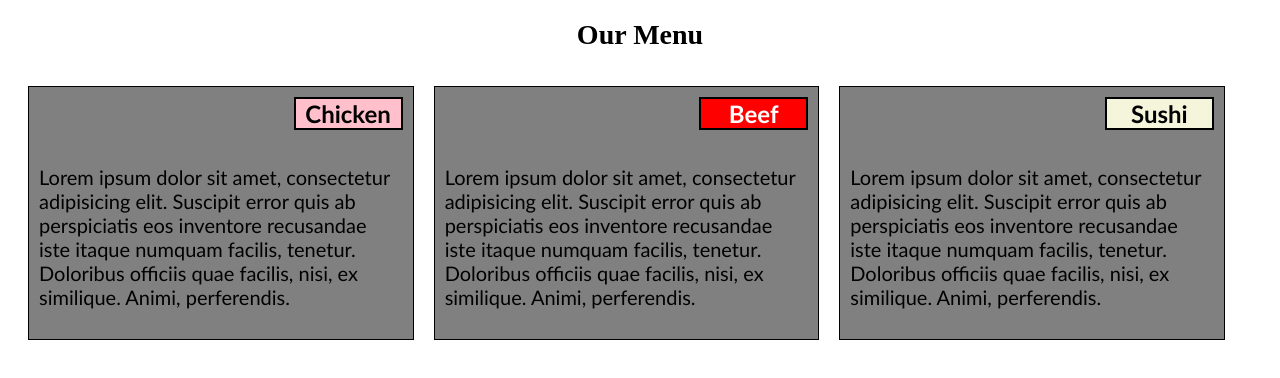
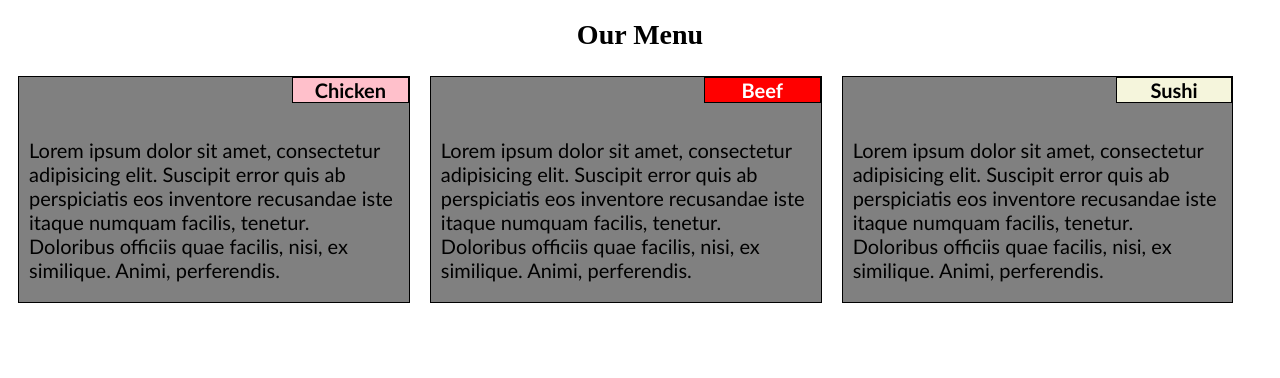
Before and after one commit to smahajan12/coursera-test, a plain HTML site: page module2/Assignment2.html in a window 1280 px wide. Drawn offline with Linux system fonts and the light colour scheme.

Commit message:
Assignment ready

```diff
--- a/module2/Assignment2.html
+++ b/module2/Assignment2.html
@@ -7,28 +7,39 @@
 		<link rel="stylesheet" href="css/styles.css">
 	</head>
 
+	<!-- Main body content starts -->
 	<body>
 		<h1>Our Menu</h1>
-
 		<div id="box">
-
-
-	<div class="col-lg-4 col-md-6 col-sm-1"><div id="div1">Chicken</div>
-<p id="p1">
-
-	Lorem ipsum dolor sit amet, consectetur adipisicing elit. Suscipit error quis ab perspiciatis eos inventore recusandae iste itaque numquam facilis, tenetur. Doloribus officiis quae facilis, nisi, ex similique. Animi, perferendis.</p>
+			<!-- Tile 1 - Chicken Menu-->
+			<div class="col-lg-4 col-md-6 col-sm-12">
+				<div class="section">
+					<h2 id="item1">Chicken</h2>
+					<p>
+						Lorem ipsum dolor sit amet, consectetur adipisicing elit. Suscipit error quis ab perspiciatis eos inventore recusandae iste itaque numquam facilis, tenetur. Doloribus officiis quae facilis, nisi, ex similique. Animi, perferendis.
+					</p>
+				</div>
 			</div>
 
+			<!-- Tile 2 - Beef Menu-->
+			<div class="col-lg-4 col-md-6 col-sm-12">
+				<div class="section">
+					<h2 id="item2">Beef</h2>
+					<p>
+						Lorem ipsum dolor sit amet, consectetur adipisicing elit. Suscipit error quis ab perspiciatis eos inventore recusandae iste itaque numquam facilis, tenetur. Doloribus officiis quae facilis, nisi, ex similique. Animi, perferendis.
+					</p>
+				</div>
+			</div>
 
-	<div class="col-lg-4 col-md-6 col-sm-1"><div id="div2">Beef</div>
-<p id="p2">
-
-	Lorem ipsum dolor sit amet, consectetur adipisicing elit. Suscipit error quis ab perspiciatis eos inventore recusandae iste itaque numquam facilis, tenetur. Doloribus officiis quae facilis, nisi, ex similique. Animi, perferendis.</p></div>
-
-	<div class="col-lg-4 col-md-6 col-sm-1"><div id="div3">Sushi</div>
-<p id="p3">
-
-	Lorem ipsum dolor sit amet, consectetur adipisicing elit. Suscipit error quis ab perspiciatis eos inventore recusandae iste itaque numquam facilis, tenetur. Doloribus officiis quae facilis, nisi, ex similique. Animi, perferendis.</p></div>
+			<!-- Tile 3 - Sushi Menu-->
+			<div class="col-lg-4 col-md-12 col-sm-12">
+				<div class="section">
+					<h2 id="item3">Sushi</h2>
+					<p>
+						Lorem ipsum dolor sit amet, consectetur adipisicing elit. Suscipit error quis ab perspiciatis eos inventore recusandae iste itaque numquam facilis, tenetur. Doloribus officiis quae facilis, nisi, ex similique. Animi, perferendis.
+					</p>
+				</div>
+			</div>
 		</div>
 	</body>
 </html>
--- a/module2/css/styles.css
+++ b/module2/css/styles.css
@@ -1,92 +1,75 @@
 * {
   box-sizing: border-box;
 }
-
 #box {
-
-  padding: 10px;
-
+  padding:0px;
   height: 100%;
-
-   font-family: calibri;
+  font-family: calibri;
   overflow: auto;
+  margin: auto;
 }
-
 h1 {
   margin-bottom: 15px;
   text-align: center;
   font-size: 1.75em;
 }
-
-#div1 {
-  border: 2px solid black;
+h2{
+  margin:0px;
+}
+#item1{
+  position: relative;
+  border: 1px solid black;
+  margin-bottom: 15px;
+  text-align: center;
+  font-weight: bold;
+  float: right;
+  clear: left;
+  width:30%;
+  color:black;
+  background-color: pink;
+  font-weight: bold;
+  font-size:  1.25em;
+}
+#item2 {
+  border: 1px solid black;
+  margin-bottom: 15px;
+  text-align: center;
+  font-weight: bold;
+  float: right;
+  clear: left;
+  width:30%;
+  color:white;
+  background-color: red;
+  font-size: 1.25em;
+}
+#item3 {
+  border: 1px solid black;
   margin-bottom: 15px;
   text-align: center;
   float: right;
   clear: left;
   width:30%;
   color:black;
-  background-color: pink;
-  font-weight: bold;
-  font-size:  1.5em;
-}
-#div2 {
-  border: 2px solid black;
-  margin-bottom: 15px;
-  text-align: center;
-  font-weight: bold;
-  float: right;
-  clear: left;
-
-  width:30%;
-  color:white;
-  background-color: red;
-  font-size: 1.5em;
-}
-#div3 {
-  border: 2px solid black;
-  margin-bottom: 15px;
-  text-align: center;
-  float: right;
-  clear: left;
-
-  width:30%;
-  color:black;
   background-color: beige;
   font-weight: bold;
-  font-size: 1.5em;
+  font-size: 1.25em;
 }
-
-
-#p1,#p2, #p3 {
+p {
 	float: left;
 	clear:right;
-
-
+  font-size: 1.25em;
+  padding:0px 10px 0px 10px;
 }
-
-
-p {
-
-
-
-  font-size: 1.25em;
-
-
-}
-
 
 /********** Large devices only **********/
 @media (min-width: 992px)
 	{
-  .col-lg-1, .col-lg-2, .col-lg-3, .col-lg-4, .col-lg-5, .col-lg-6, .col-lg-7, .col-lg-8, .col-lg-9, .col-lg-10, .col-lg-11, .col-lg-12 {
+  .col-lg-1, .col-lg-2, .col-lg-3, .col-lg-4, .col-lg-5, .col-lg-6{
     float: left;
     border: 1px solid black;
     background-color: grey;
-    padding:10px;
+    padding:0px;
     margin: 10px;
-
-
   }
   .col-lg-1 {
     width: 8.33%;
@@ -95,8 +78,9 @@ p {
     width: 16.66%;
   }
   .col-lg-3 {
-    width: 24%;
+    width: 25%;
   }
+  /* all 3 tiles not staying in a row when i give 33% so changing it to 31 here */
   .col-lg-4 {
     width: 31%;
   }
@@ -106,23 +90,17 @@ p {
   .col-lg-6 {
     width: 50%;
   }
-
-
-
 }
-
 
 /********** Medium devices only **********/
 @media (min-width: 768px) and (max-width: 991px) {
 
- .col-md-1, .col-md-2, .col-md-3, .col-md-4, .col-md-5, .col-md-6, .col-md-7, .col-md-8, .col-md-9, .col-md-10, .col-md-11, .col-md-12 {
-  float: left;
+ .col-md-1, .col-md-2, .col-md-3, .col-md-4, .col-md-5, .col-md-6, .col-md-12 {
+    float: left;
     border: 2px solid black;
     background-color: grey;
-    padding:10px;
+    padding:0px;
     margin: 10px;
-
-
   }
   .col-md-1 {
     width: 8.33%;
@@ -139,22 +117,24 @@ p {
   .col-md-5 {
     width: 41.66%;
   }
+  /* Adjusting width to 47% as with 50% 2 tiles not fitting in same row for medium device.*/
   .col-md-6 {
-    width: 46%;
+    width: 47%;
   }
-
-
+  .col-md-12 {
+    width: 96%;
+  }
 }
 
 /********** Small devices only **********/
 @media (max-width: 767px) {
-	.col-sm-1{
-		  float: left;
+	.col-sm-12{
+		float: left;
     border: 2px solid black;
     background-color: grey;
-    padding:10px;
-    margin:10px;
-		width:100%;
+    padding:0px;
+    margin: 15px;
+		width:90%;
 	}
 
 }
```
Also changed, not shown: module2/index.html (+43 -8 lines). Lines whose indentation alone changed are shown as unchanged.
